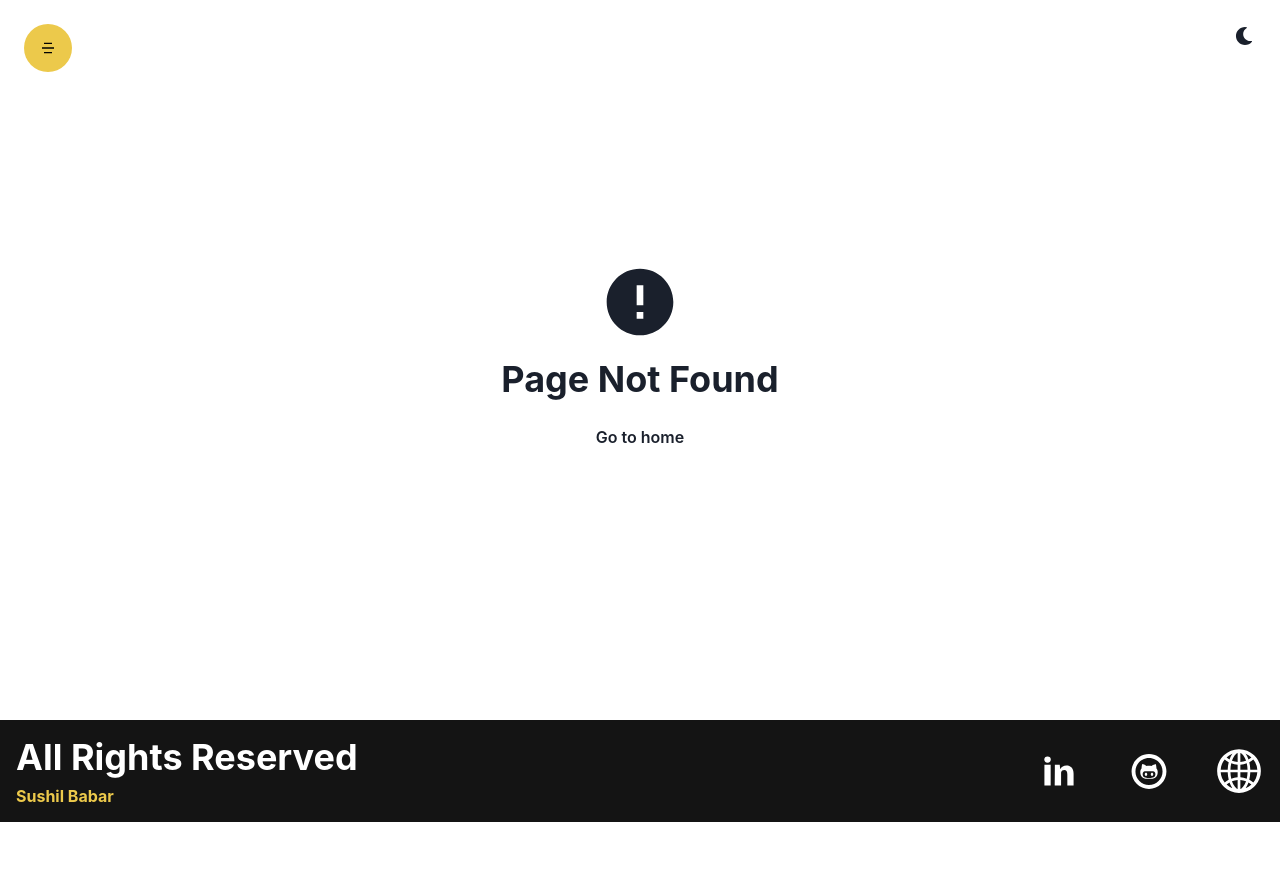
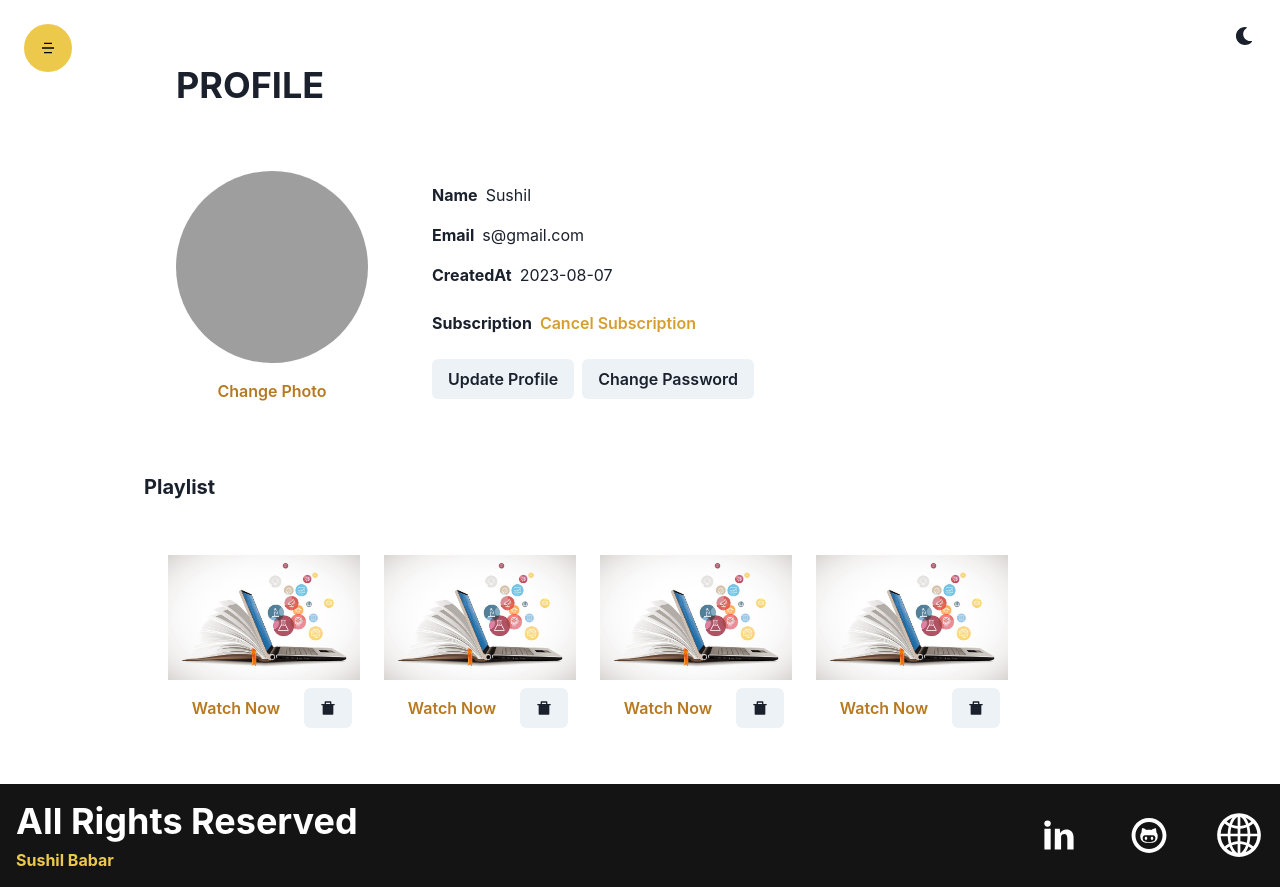
Before and after one commit to sushil7276/cource_project, a React (Create React App) app in the folder frontend/: page /Profile in a window 1280 px wide. Before the commit this address had no page. Before the commit the page ends 822 px from the top, so only its background shows below. Built offline with nearby package versions, Linux system fonts and the light colour scheme; grey boxes are pictures that could not be loaded.

Commit message:
Component Add:    In Profile Folder       1. Profile.jsx       2. ChangePassword.jsx       3. UpdateProfile.jsx    This Three Component added

```diff
--- a/frontend/src/App.js
+++ b/frontend/src/App.js
@@ -15,6 +15,9 @@ import NotFound from './components/Layout/NotFound/NotFound';
 import PaymentFail from './components/Payments/PaymentFail';
 import Subscribe from './components/Payments/Subscribe';
 import CoursePage from './components/CoursePage/CoursePage';
+import Profile from './components/Profile/Profile';
+import UpdateProfile from './components/Profile/UpdateProfile';
+import ChangePassword from './components/Profile/ChangePassword';
 
 function App() {
   // window.addEventListener('contextmenu', e => {
@@ -30,6 +33,9 @@ function App() {
         <Route path="/course/:id" element={<CoursePage />} />
 
         <Route path="/login" element={<Login />} />
+        <Route path="/Profile" element={<Profile />} />
+        <Route path="/updateprofile" element={<UpdateProfile />} />
+        <Route path="/changepassword" element={<ChangePassword />} />
 
         <Route path="/contact" element={<Contact />} />
         <Route path="/request" element={<Request />} />
--- a/frontend/src/components/Auth/Register.jsx
+++ b/frontend/src/components/Auth/Register.jsx
@@ -21,7 +21,7 @@ export const fileUploadCss = {
   backgroundColor: 'white',
 };
 
-const fileUploadStyle = {
+export const fileUploadStyle = {
   '&::file-selector-button': fileUploadCss,
 };
 
--- /dev/null
+++ b/frontend/src/components/Profile/ChangePassword.jsx
@@ -0,0 +1,58 @@
+import { Button, Container, Heading, Input, VStack } from '@chakra-ui/react';
+import React, { useState } from 'react';
+import { useEffect } from 'react';
+
+function ChangePassword() {
+  const loading = false;
+  const [oldPassword, setOldPassword] = useState('');
+  const [newPassword, setNewPassword] = useState('');
+
+  const submitHandler = e => {
+    e.preventDefault();
+    console.log('OldPass');
+  };
+
+  return (
+    <Container py="16" minH={'90vh'}>
+      <form onSubmit={submitHandler}>
+        <Heading
+          textTransform={'uppercase'}
+          children="Change Password"
+          my="16"
+          textAlign={['center', 'left']}
+        />
+
+        <VStack spacing={'8'}>
+          <Input
+            required
+            value={oldPassword}
+            onChange={e => setOldPassword(e.target.value)}
+            placeholder="Old Password"
+            type={'password'}
+            focusBorderColor="yellow.500"
+          />
+
+          <Input
+            required
+            value={newPassword}
+            onChange={e => setNewPassword(e.target.value)}
+            placeholder="New Password"
+            type={'password'}
+            focusBorderColor="yellow.500"
+          />
+
+          <Button
+            isLoading={loading}
+            w="full"
+            colorScheme={'yellow'}
+            type="submit"
+          >
+            Change
+          </Button>
+        </VStack>
+      </form>
+    </Container>
+  );
+}
+
+export default ChangePassword;
--- /dev/null
+++ b/frontend/src/components/Profile/Profile.jsx
@@ -0,0 +1,251 @@
+import {
+  Avatar,
+  Button,
+  Container,
+  Heading,
+  HStack,
+  Image,
+  Input,
+  Modal,
+  ModalBody,
+  ModalCloseButton,
+  ModalContent,
+  ModalFooter,
+  ModalHeader,
+  ModalOverlay,
+  Stack,
+  Text,
+  useDisclosure,
+  VStack,
+} from '@chakra-ui/react';
+import { useState } from 'react';
+import { RiDeleteBin7Fill } from 'react-icons/ri';
+import { Link } from 'react-router-dom';
+import coursePoster from '../../assets/images/course.jpg';
+import { fileUploadStyle } from '../Auth/Register';
+
+function Profile() {
+  const loading = false;
+  const subscriptionLoading = false;
+  const user = {
+    name: 'Sushil',
+    email: 's@gmail.com',
+    createdAt: String(new Date().toISOString()),
+    subscription: {
+      status: 'active',
+    },
+    role: 'user',
+    avatar: {
+      url: 'asdasd',
+    },
+    playlist: [
+      {
+        course: 'sample Course',
+        poster: coursePoster,
+      },
+      {
+        course: 'sample Course 1',
+        poster: coursePoster,
+      },
+      {
+        course: 'sample Course 2',
+        poster: coursePoster,
+      },
+      {
+        course: 'sample Course 3',
+        poster: coursePoster,
+      },
+    ],
+  };
+
+  const { isOpen, onClose, onOpen } = useDisclosure();
+
+  const removeFromPlaylistHandler = async id => {
+    console.log('remove playlist');
+  };
+
+  const changeImageSubmitHandler = async (e, image) => {
+    e.preventDefault();
+    console.log('Change Image');
+  };
+
+  const cancelSubscriptionHandler = () => {
+    console.log('Cancel subscription');
+  };
+
+  return (
+    <Container minH={'95vh'} maxW="container.lg" py="8">
+      <Heading children="Profile" m="8" textTransform={'uppercase'} />
+
+      <Stack
+        justifyContent={'flex-start'}
+        direction={['column', 'row']}
+        alignItems={'center'}
+        spacing={['8', '16']}
+        padding="8"
+      >
+        <VStack>
+          <Avatar boxSize={'48'} src={user.avatar.url} />
+          <Button onClick={onOpen} colorScheme={'yellow'} variant="ghost">
+            Change Photo
+          </Button>
+        </VStack>
+
+        <VStack spacing={'4'} alignItems={['center', 'flex-start']}>
+          <HStack>
+            <Text children="Name" fontWeight={'bold'} />
+            <Text children={user.name} />
+          </HStack>{' '}
+          <HStack>
+            <Text children="Email" fontWeight={'bold'} />
+            <Text children={user.email} />
+          </HStack>
+          <HStack>
+            <Text children="CreatedAt" fontWeight={'bold'} />
+            <Text children={user.createdAt.split('T')[0]} />
+          </HStack>
+          {user.role !== 'admin' && (
+            <HStack>
+              <Text children="Subscription" fontWeight={'bold'} />
+              {user.subscription && user.subscription.status === 'active' ? (
+                <Button
+                  isLoading={subscriptionLoading}
+                  onClick={cancelSubscriptionHandler}
+                  color={'yellow.500'}
+                  variant="unstyled"
+                >
+                  Cancel Subscription
+                </Button>
+              ) : (
+                <Link to="/subscribe">
+                  <Button colorScheme={'yellow'}>Subscribe</Button>
+                </Link>
+              )}
+            </HStack>
+          )}
+          <Stack direction={['column', 'row']} alignItems={'center'}>
+            <Link to="/updateprofile">
+              <Button>Update Profile</Button>
+            </Link>
+
+            <Link to="/changepassword">
+              <Button>Change Password</Button>
+            </Link>
+          </Stack>
+        </VStack>
+      </Stack>
+
+      <Heading children="Playlist" size={'md'} my="8" />
+
+      {user.playlist.length > 0 && (
+        <Stack
+          direction={['column', 'row']}
+          alignItems={'center'}
+          flexWrap="wrap"
+          p="4"
+        >
+          {user.playlist.map(element => (
+            <VStack w="48" m="2" key={element.course}>
+              <Image
+                boxSize={'full'}
+                objectFit="contain"
+                src={element.poster}
+              />
+
+              <HStack>
+                <Link to={`/course/${element.course}`}>
+                  <Button variant={'ghost'} colorScheme="yellow">
+                    Watch Now
+                  </Button>
+                </Link>
+
+                <Button
+                  isLoading={loading}
+                  onClick={() => removeFromPlaylistHandler(element.course)}
+                >
+                  <RiDeleteBin7Fill />
+                </Button>
+              </HStack>
+            </VStack>
+          ))}
+        </Stack>
+      )}
+
+      <ChangePhotoBox
+        changeImageSubmitHandler={changeImageSubmitHandler}
+        isOpen={isOpen}
+        onClose={onClose}
+        loading={loading}
+      />
+    </Container>
+  );
+}
+
+export default Profile;
+
+function ChangePhotoBox({
+  isOpen,
+  onClose,
+  changeImageSubmitHandler,
+  loading,
+}) {
+  const [image, setImage] = useState('');
+  const [imagePrev, setImagePrev] = useState('');
+
+  const changeImage = e => {
+    const file = e.target.files[0];
+    const reader = new FileReader();
+
+    reader.readAsDataURL(file);
+
+    reader.onloadend = () => {
+      setImagePrev(reader.result);
+      setImage(file);
+    };
+  };
+
+  const closeHandler = () => {
+    onClose();
+    setImagePrev('');
+    setImage('');
+  };
+  return (
+    <Modal isOpen={isOpen} onClose={closeHandler}>
+      <ModalOverlay backdropFilter={'blur(10px)'} />
+      <ModalContent>
+        <ModalHeader>Change Photo</ModalHeader>
+        <ModalCloseButton />
+        <ModalBody>
+          <Container>
+            <form onSubmit={e => changeImageSubmitHandler(e, image)}>
+              <VStack spacing={'8'}>
+                {imagePrev && <Avatar src={imagePrev} boxSize={'48'} />}
+
+                <Input
+                  type={'file'}
+                  css={fileUploadStyle}
+                  onChange={changeImage}
+                />
+
+                <Button
+                  isLoading={loading}
+                  w="full"
+                  colorScheme={'yellow'}
+                  type="submit"
+                >
+                  Change
+                </Button>
+              </VStack>
+            </form>
+          </Container>
+        </ModalBody>
+
+        <ModalFooter>
+          <Button margin="3" onClick={closeHandler} w={'93%'}>
+            Cancel
+          </Button>
+        </ModalFooter>
+      </ModalContent>
+    </Modal>
+  );
+}
--- /dev/null
+++ b/frontend/src/components/Profile/UpdateProfile.jsx
@@ -0,0 +1,58 @@
+import { Button, Container, Heading, Input, VStack } from '@chakra-ui/react';
+import React, { useState } from 'react';
+import { useNavigate } from 'react-router-dom';
+
+function UpdateProfile() {
+  const [name, setName] = useState('');
+  const [email, setEmail] = useState('');
+
+  const navigate = useNavigate();
+  const loading = false;
+
+  const submitHandler = async e => {
+    e.preventDefault();
+
+    console.log('Update Profile');
+    navigate('/profile');
+  };
+
+  return (
+    <Container py="16" minH={'90vh'}>
+      <form onSubmit={submitHandler}>
+        <Heading
+          textTransform={'uppercase'}
+          children="Update Profile"
+          my="16"
+          textAlign={['center', 'left']}
+        />
+
+        <VStack spacing={'8'}>
+          <Input
+            value={name}
+            onChange={e => setName(e.target.value)}
+            placeholder="Name"
+            type={'text'}
+            focusBorderColor="yellow.500"
+          />{' '}
+          <Input
+            value={email}
+            onChange={e => setEmail(e.target.value)}
+            placeholder="Email"
+            type={'email'}
+            focusBorderColor="yellow.500"
+          />
+          <Button
+            isLoading={loading}
+            w="full"
+            colorScheme={'yellow'}
+            type="submit"
+          >
+            Update
+          </Button>
+        </VStack>
+      </form>
+    </Container>
+  );
+}
+
+export default UpdateProfile;
```
